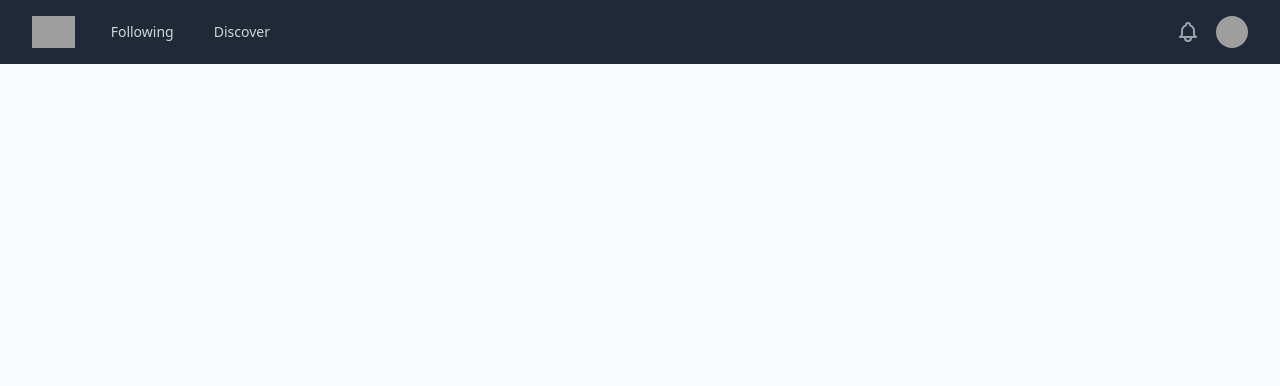
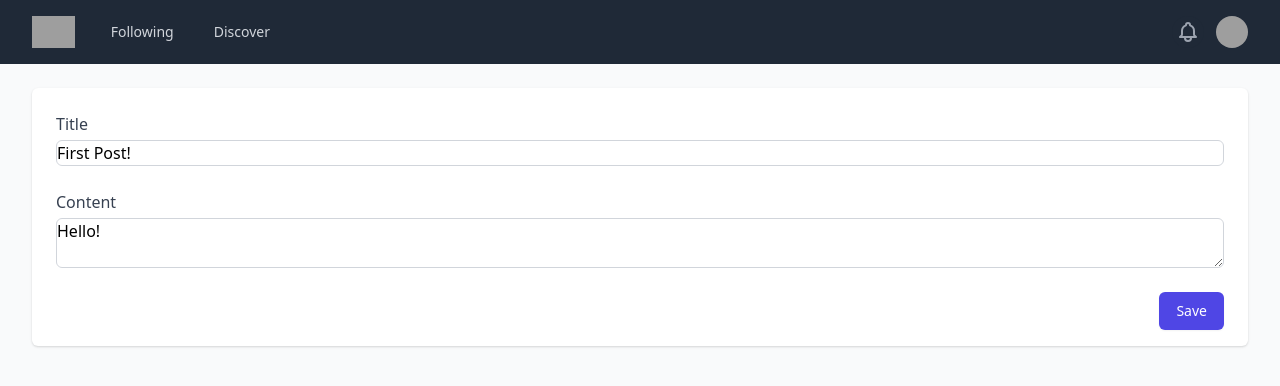
Before and after one commit to eddykodes/mouthpiece, a React (Create React App) app: page /posts/1/edit in a window 1280 px wide. Shown: the top 386 px of the page. Built offline with nearby package versions, Linux system fonts and the light colour scheme; grey boxes are pictures that could not be loaded.

Commit message:
add EditPostForm

```diff
--- a/src/App.js
+++ b/src/App.js
@@ -2,6 +2,7 @@ import React from 'react';
 import { BrowserRouter as Router, Switch, Route } from 'react-router-dom';
 import Layout from './app/Layout';
 import Login from './app/Login';
+import EditPostForm from './features/posts/EditPostForm';
 import SinglePost from './features/posts/SinglePost';
 import Example from './pages/Example';
 import Following from './pages/Following';
@@ -14,6 +15,7 @@ function App() {
         <Switch>
           <Route exact path='/example' component={Example} />
           <Route exact path='/login' component={Login} />
+          <Route exact path='/posts/:postId/edit' component={EditPostForm} />
           <Route exact path='/posts/:postId' component={SinglePost} />
           <Route exact path='/posts' component={Following} />
           <Route exact path='/' component={Index} />
--- /dev/null
+++ b/src/features/posts/EditPostForm.js
@@ -0,0 +1,64 @@
+import React, { useState } from 'react'
+import { useHistory } from 'react-router-dom'
+import { useDispatch, useSelector } from 'react-redux'
+
+import { postUpdated } from './postsSlice'
+
+export default function EditPostForm({ match }) {
+  const { postId } = match.params
+
+  const post = useSelector(state =>
+    state.posts.find(post => post.id === postId)
+  )
+
+  const [title, setTitle] = useState(post.title)
+  const [content, setContent] = useState(post.content)
+
+  const dispatch = useDispatch()
+  const history = useHistory()
+
+  const onTitleChanged = e => setTitle(e.target.value)
+  const onContentChanged = e => setContent(e.target.value)
+
+  const onSavePost = (event) => {
+    event.preventDefault()
+    if (title && content) {
+      dispatch(
+        postUpdated({
+          id: postId,
+          title,
+          content
+        })
+      )
+      history.push(`/posts/${postId}`)
+    }
+  }
+
+  return (
+    <div className="mt-10 sm:mt-0">
+      <div className="my-4 md:mt-0 md:col-span-2">
+        <form onSubmit={onSavePost}>
+          <div className="shadow overflow-hidden sm:rounded-md bg-white">
+            <div className="px-4 sm:p-6">
+              <div className="grid grid-cols-6 gap-6">
+                <div className="col-span-6">
+                  <label htmlFor="title" className="block font-medium text-gray-700">Title</label>
+                  <input type="text" name="title" id="title" value={title} onChange={onTitleChanged} className="mt-1 block w-full border border-gray-300 rounded-md" />
+                </div>
+                <div className="col-span-6">
+                  <label htmlFor="content" className="block font-medium text-gray-700">Content</label>
+                  <textarea type="text" name="content" id="content" value={content} onChange={onContentChanged} className="mt-1 block w-full border border-gray-300 rounded-md" />
+                </div>
+              </div>
+            </div>
+            <div className="text-right px-4 pb-4 sm:px-6">
+              <button type="submit" className="inline-flex justify-center py-2 px-4 border border-transparent shadow-sm text-sm font-medium rounded-md text-white bg-indigo-600 hover:bg-indigo-700 focus:outline-none">
+                Save
+              </button>
+            </div>
+          </div>
+        </form>
+      </div>
+    </div>
+  )
+}
--- a/src/features/posts/SinglePost.js
+++ b/src/features/posts/SinglePost.js
@@ -1,18 +1,13 @@
 import React from 'react'
+import { Link } from 'react-router-dom'
 import { useSelector } from 'react-redux'
-import { useHistory } from 'react-router-dom'
 
 export default function SinglePost({ match }) {
   const { postId } = match.params
-  let history = useHistory()
 
   const post = useSelector(state =>
     state.posts.find(post => post.id === postId)
   )
-
-  const handleBack = () => {
-    history.push('/posts')
-  }
 
   if (!post) {
     return (
@@ -28,9 +23,8 @@ export default function SinglePost({ match }) {
       <p>
         {post.content}
       </p>
-      <button type="submit" onClick={handleBack} className="inline-flex justify-center py-2 px-4 border border-transparent shadow-sm text-sm font-medium rounded-md text-white bg-indigo-600 hover:bg-indigo-700 focus:outline-none">
-        Back
-      </button>
+      <Link to={`/posts/${post.id}/edit`} className='mr-3'>More</Link>
+      <Link to={`/posts/`}>Back</Link>
     </div>
   )
 }
--- a/src/features/posts/postsSlice.js
+++ b/src/features/posts/postsSlice.js
@@ -12,9 +12,17 @@ const postsSlice = createSlice({
     postAdded(state, action) {
       state.push(action.payload)
     },
+    postUpdated(state, action) {
+      const { id, title, content } = action.payload
+      const existingPost = state.find(post => post.id === id)
+      if (existingPost) {
+        existingPost.title = title
+        existingPost.content = content
+      }
+    }
   },
 })
 
-export const { postAdded } = postsSlice.actions
+export const { postAdded, postUpdated } = postsSlice.actions
 
 export default postsSlice.reducer
```
